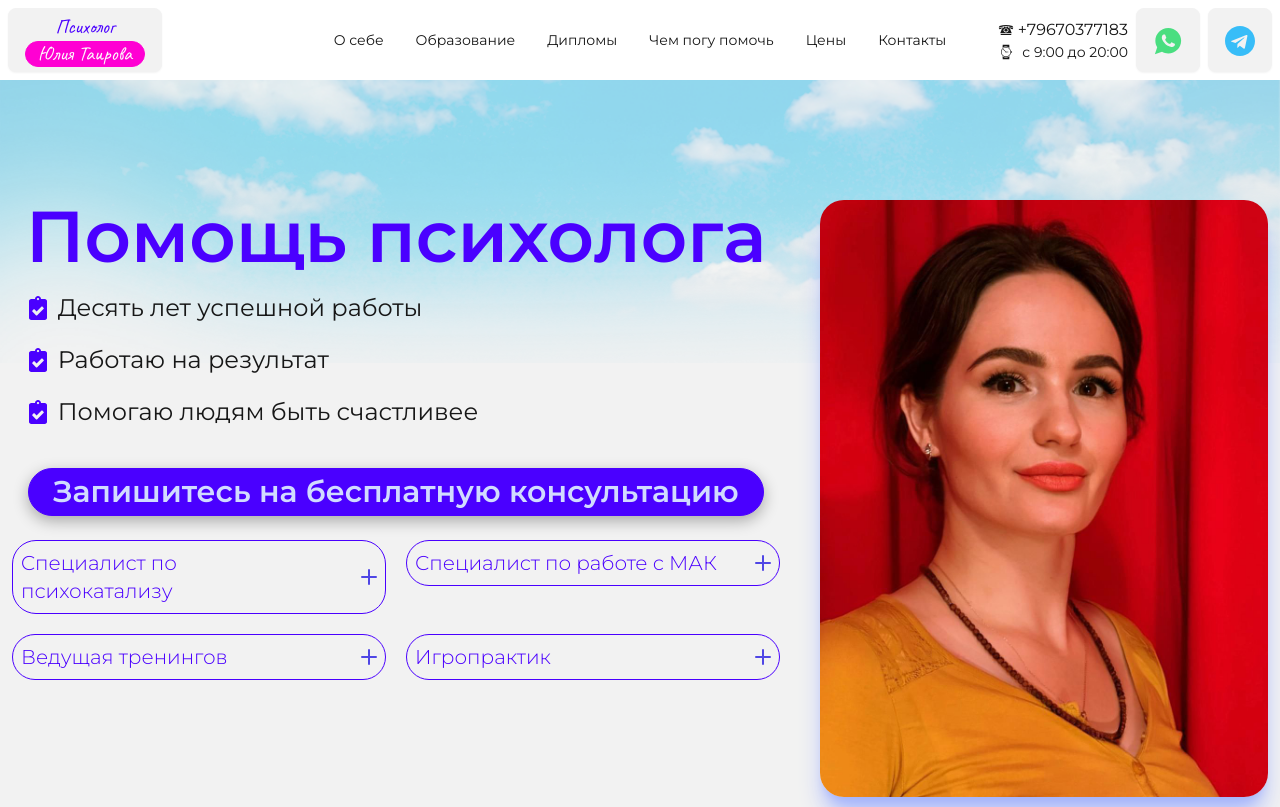
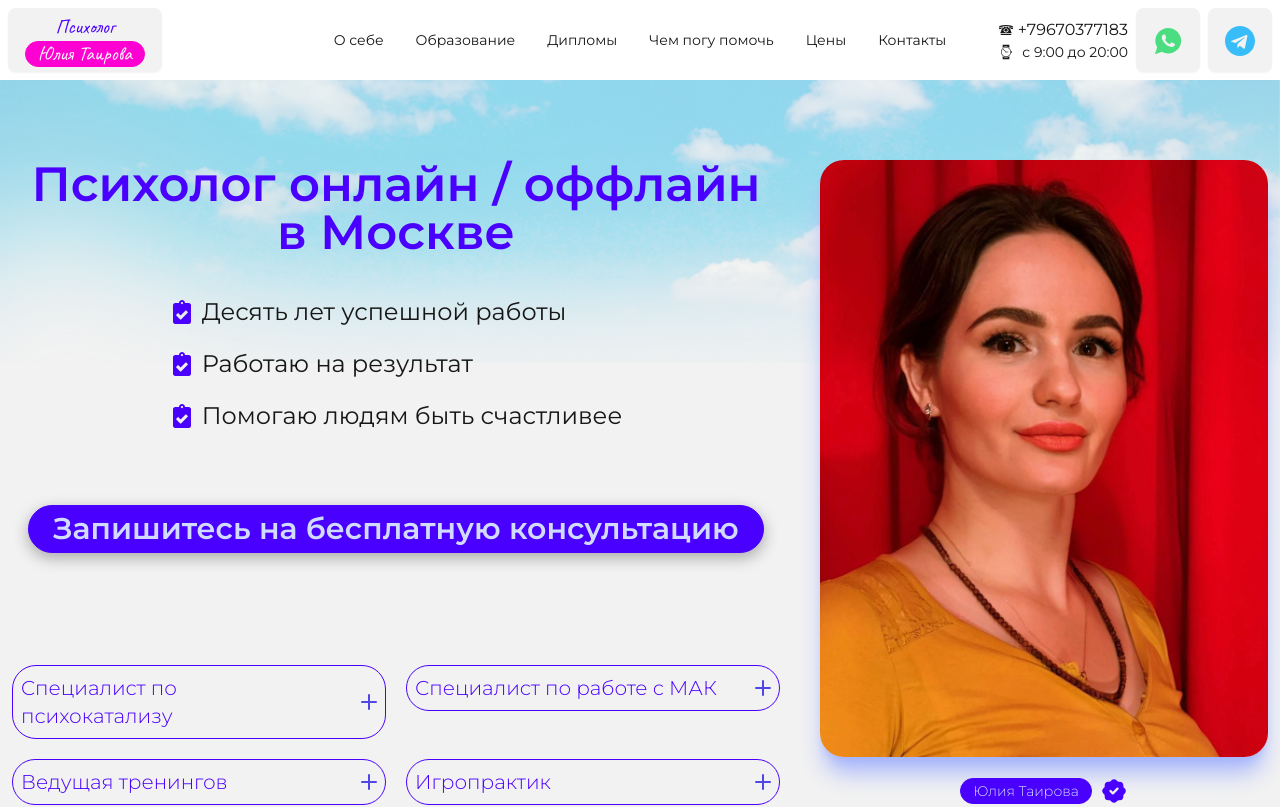
Before and after one commit to TimurTairov/juliyatairova.ru, a Next.js app: page / in a window 1280 px wide. Shown: the top 807 px of the page. Built offline with nearby package versions, Linux system fonts and the light colour scheme.

Commit message:
commit 1.8

```diff
--- a/app/layout.js
+++ b/app/layout.js
@@ -6,8 +6,8 @@ import Footer from "@/components/Footer";
 const inter = Inter({ subsets: ["latin"] });
 
 export const metadata = {
-  title: "Ваш личный психолог - Юлия Таирова",
-  description: "Призвана помогать людям решать их проблемы",
+  title: "Юлия Таирова - психолог онлайн, оффлайн в Москве",
+  description: "Психологическая помощь, игры и консультации онлайн или очно в Москве",
 };
 
 export default function RootLayout({ children }) {
--- a/components/Hero.jsx
+++ b/components/Hero.jsx
@@ -16,8 +16,8 @@ const Hero = () => {
         alt="небо"
         className="w-full absolute left-0 top-20 opacity-40 z-0"
       />
-      <div className="mt-10 flex mx-auto max-w-7xl flex-col lg:flex-row-reverse lg:items-start z-40">
-        <div className="flex flex-col items-center justify-center ">
+      <div className="flex mx-auto max-w-7xl flex-col lg:flex-row-reverse lg:justify-between z-40">
+        <div className="flex flex-col items-center ">
           <Image
             src={foto}
             alt="Мое фото"
@@ -31,12 +31,14 @@ const Hero = () => {
           </div>
         </div>
 
-        <div className="mt-10 lg:mt-0 lg:mr-5 xl:mr-10 flex flex-col justify-between items-center">
+        <div className="mt-5 lg:mt-0 lg:mr-5 xl:mr-10 flex flex-col items-center justify-between">
+          <div className="flex flex-col">
+            <h1 className="text-2xl md:text-4xl lg:text-5xl text-primary font-semibold text-center">
+              Психолог онлайн / оффлайн в Москве
+            </h1>
+            <div className="flex flex-col items-center justify-center">
               <div>
-            <h1 className="text-3xl md:text-4xl lg:text-7xl text-primary font-semibold text-center">
-              Помощь психолога
-            </h1>
-            <div className="mt-3 md:mt-5 text-base lg:text-2xl flex items-start">
+                <div className="mt-3 md:mt-5  xl:mt-10 text-base lg:text-2xl flex items-start">
                   <FaClipboardCheck className="shrink-0 text-primary mr-2 relative top-1 hover:scale-150 transition-transform duration-700" />
                   <p>Десять лет успешной работы</p>
                 </div>
@@ -47,6 +49,8 @@ const Hero = () => {
                 <div className="mt-2 md:mt-5 text-base lg:text-2xl flex items-start">
                   <FaClipboardCheck className=" shrink-0 text-primary mr-2 relative top-1 hover:scale-150 transition-transform duration-700" />
                   <p>Помогаю людям быть счастливее</p>
+                </div>
+              </div>
             </div>
           </div>
 
@@ -61,7 +65,7 @@ const Hero = () => {
             </a>
           </div>
 
-          <div className="mt-6 font-light text-lg lg:text-xl  xl:text-2xl  grid grid-cols-1 md:grid-cols-2 gap-2 md:gap-5">
+          <div className="mt-5 xl:mt-20 font-light text-lg lg:text-xl  xl:text-2xl  grid grid-cols-1 md:grid-cols-2 gap-2 md:gap-5">
             <MyAccordion title={'Cпециалист по психокатализу'} id={1}>
               <p className="p-3 bg-indigo-100 text-base text-indigo-950 rounded-md">
                 Психокатализ - это эффективный метод регуляции психического
--- a/components/Services.jsx
+++ b/components/Services.jsx
@@ -29,7 +29,7 @@ const Services = () => {
         </div>
         <ul className="mt-5 grid grid-cols-1 md:grid-cols-2 xl:grid-cols-4 gap-5 px-2">
           <li className="bg-primary-content flex items-center justify-between p-5 rounded-xl">
-            <Image src={img1} alt="img" className="size-20" />
+            <Image src={img5} alt="img" className="size-20" />
             <p className="w-full p-3 md:text-lg text-right">
               Психологические травмы
             </p>
@@ -53,7 +53,7 @@ const Services = () => {
             </p>
           </li>
           <li className="bg-primary-content flex p-5 rounded-xl">
-            <Image src={img5} alt="img" className="size-20" />
+            <Image src={img1} alt="img" className="size-20" />
             <p className="w-full p-3 md:text-lg text-right">
               Психологические напряжения
             </p>
```
Also changed, not shown: 1 other file (tests, documents, lock files or other folders). Lines whose indentation alone changed are shown as unchanged.
